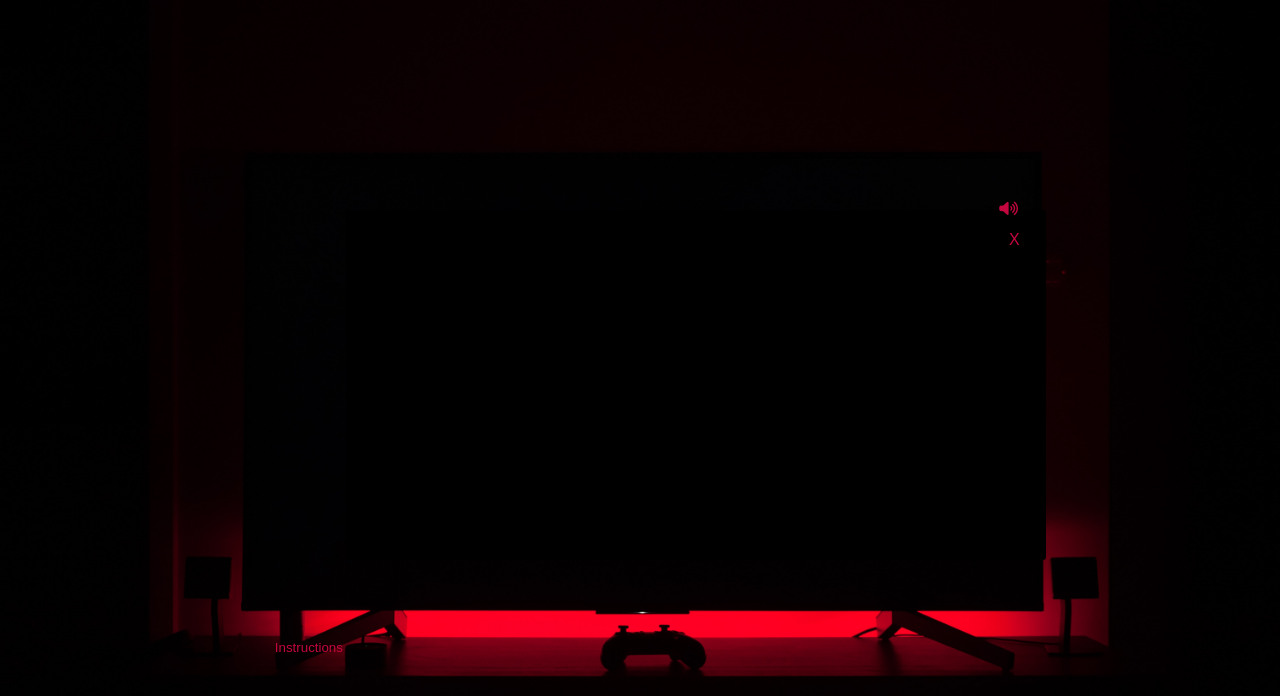
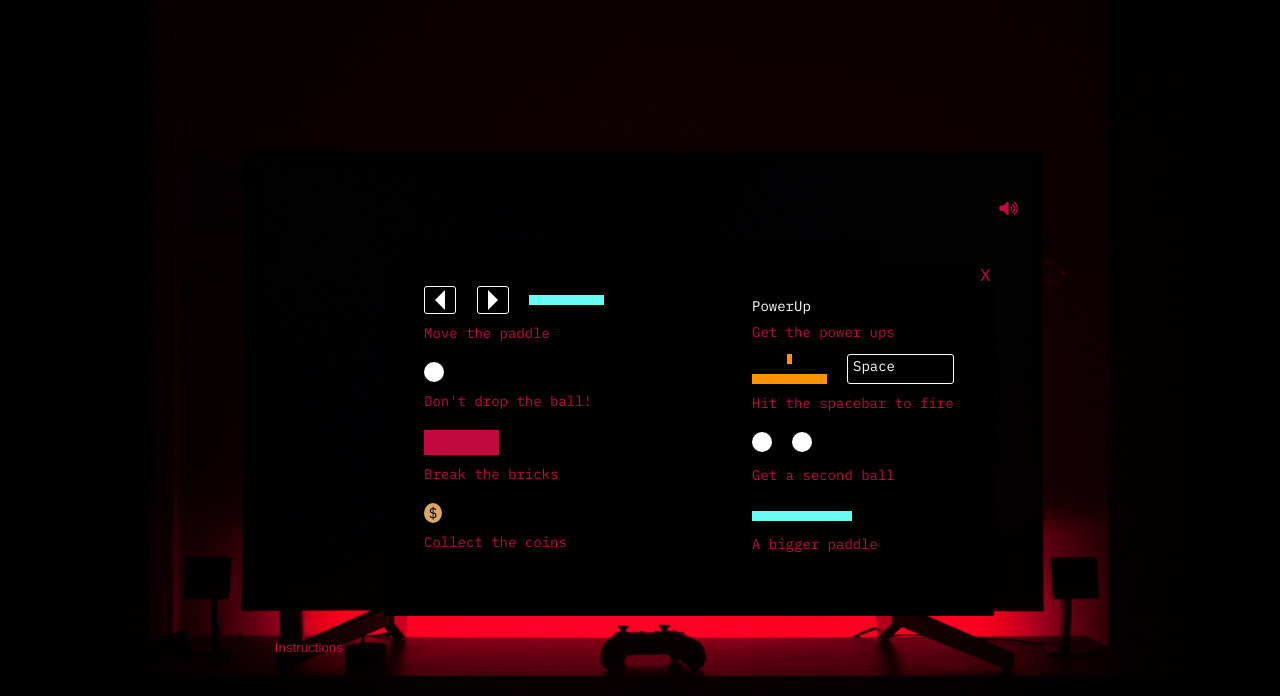
Before and after one commit to javiermortiz/breakout, a plain HTML site: page index.html in a window 1280 px wide. Both pictures are taken after a click on the button "Instructions". Shown: the top 696 px of the page. Drawn offline with Linux system fonts and the light colour scheme.

Commit message:
Complete instructions

```diff
--- a/index.css
+++ b/index.css
@@ -184,21 +184,20 @@ button {
     margin-block-end: 0em;
     text-align: justify;
     font-size: 13px;
-    width: 700px;
+    width: 610px;
     height: 350px;
     background-color: black;
     color: #C3073F;
     position: absolute;
-    bottom: 30%;
-    left: 27%;
-    padding: 20px;
+    bottom: 23%;
+    left: 30%;
+    padding: 20px 40px;
     box-sizing: border-box;
     border-radius: 3px;
-    display: flex;
-    flex-direction: column;
-    align-items: flex-end;
     font-size: 14px;
     font-family: 'IBM Plex Mono', monospace;
+    display: flex;
+    justify-content: space-between;
 }
 
 .main-footer {
@@ -239,6 +238,11 @@ button {
     color: #C3073F;
     cursor: pointer;
     font-size: 16px;
+    width: 20px;
+    height: 20px;
+    position: absolute;
+    top: 0px;
+    right: 0px;
 }
 
 #instructionsX:hover {
@@ -249,14 +253,15 @@ button {
     width: 75px;
     height: 10px;
     background: #FF9200;
-    margin-top: 20px;
+    margin-top: 10px;
 }
 
 .bigger-paddle-div {
     width: 100px;
     height: 10px;
     background: #66FCF1;
-    margin-top: 20px;
+    margin-top: 27px;
+    margin-bottom: 14px;
 }
 
 .power-up-div {
@@ -270,7 +275,6 @@ button {
     border-top: 10px solid transparent;
     border-bottom: 10px solid transparent;
     border-right: 10px solid white;
-    margin-top: 20px;
 }
 
 .right-arrow {
@@ -279,9 +283,104 @@ button {
     border-top: 10px solid transparent;
     border-bottom: 10px solid transparent;
     border-left: 10px solid white;
-    margin-top: 20px;
 }
 
 .no-show {
     display: none;
 }
+
+.arrow-container {
+    display: flex;
+    width: 180px;
+    justify-content: space-between;
+    align-items: center;
+    margin-bottom: 10px;
+}
+
+.ball {
+     width: 20px;
+    height: 20px;
+    background: white;
+    border-radius: 50%;
+    margin-top: 20px;
+    margin-bottom: 10px;
+}
+
+.brick {
+    width: 75px;
+    height: 25px;
+    background-color: #C3073F;
+    margin-top: 20px;
+    margin-bottom: 10px;
+}
+
+.paddle {
+    width: 75px;
+    height: 10px;
+    background-color: #66FCF1;
+}
+
+.power-up {
+    color: white;
+    margin-bottom: 8px;
+    margin-top: 11px;
+}
+
+.paddle-fire {
+    display: flex;
+    flex-direction: column;
+    align-items: center;
+    width: 75px;
+}
+
+.paddle-fire-space {
+    margin-top: 13px;
+    display: flex;
+    margin-bottom: 10px;
+}
+
+.fire {
+    background: #FF9200;
+    width: 5px;
+    height: 10px;
+}
+
+.space {
+    color: white;
+    border: 1px solid white;
+    width: 100px;
+    border-radius: 3px;
+    padding-top: 2px;
+    padding-left: 5px;
+    margin-left: 20px;
+}
+
+.two-balls {
+    display: flex;
+    width: 60px;
+    justify-content: space-between;
+    margin-bottom: 4px;
+}
+
+.coin {
+    color: black;
+    background: #D9A760;
+    width: 18px;
+    height: 20px;
+    border-radius: 50%;
+    display: flex;
+    justify-content: center;
+    align-items: center;
+    margin-top: 20px;
+    margin-bottom: 10px;
+}
+
+.arrow-border {
+    border: 1px solid white;
+    border-radius: 3px;
+    width: 30px;
+    height: 26px;
+    display: flex;
+    justify-content: center;
+    align-items: center;
+}
--- a/index.html
+++ b/index.html
@@ -57,6 +57,50 @@
     </div>
 
     <div id="show-instructions" class="no-show">
+        <div class="left-column">
+            <div class="arrow-container">
+                <div class="arrow-border">
+                    <div class="left-arrow"></div>
+                </div>
+                <div class="arrow-border">
+                    <div class="right-arrow"></div>
+                </div>
+                <div class="paddle"></div>
+            </div>
+            <div>Move the paddle</div>
+
+            <div class="ball">
+            </div>
+            <div>Don't drop the ball!</div>
+
+            <div class="brick"></div>
+            <div>Break the bricks</div>
+
+            <div class="coin">$</div>
+            <div>Collect the coins</div>
+        </div>
+        <div class="right-column">
+            <div class="power-up">PowerUp</div>
+            <div>Get the power ups</div>
+
+            <div class="paddle-fire-space">
+                <div class="paddle-fire">
+                    <div class="fire"></div>
+                    <div class="orange-paddle-div"></div>
+                </div>
+                <div class="space">Space</div>
+            </div>
+            <div>Hit the spacebar to fire</div>
+
+            <div class="two-balls">
+                <div class="ball"></div>
+                <div class="ball"></div>
+            </div>
+            <div>Get a second ball</div>
+
+            <div class="bigger-paddle-div"></div>
+            <div>A bigger paddle</div>
+        </div>
         <button id="instructionsX">X</button>
     </div>
 </body>
```
